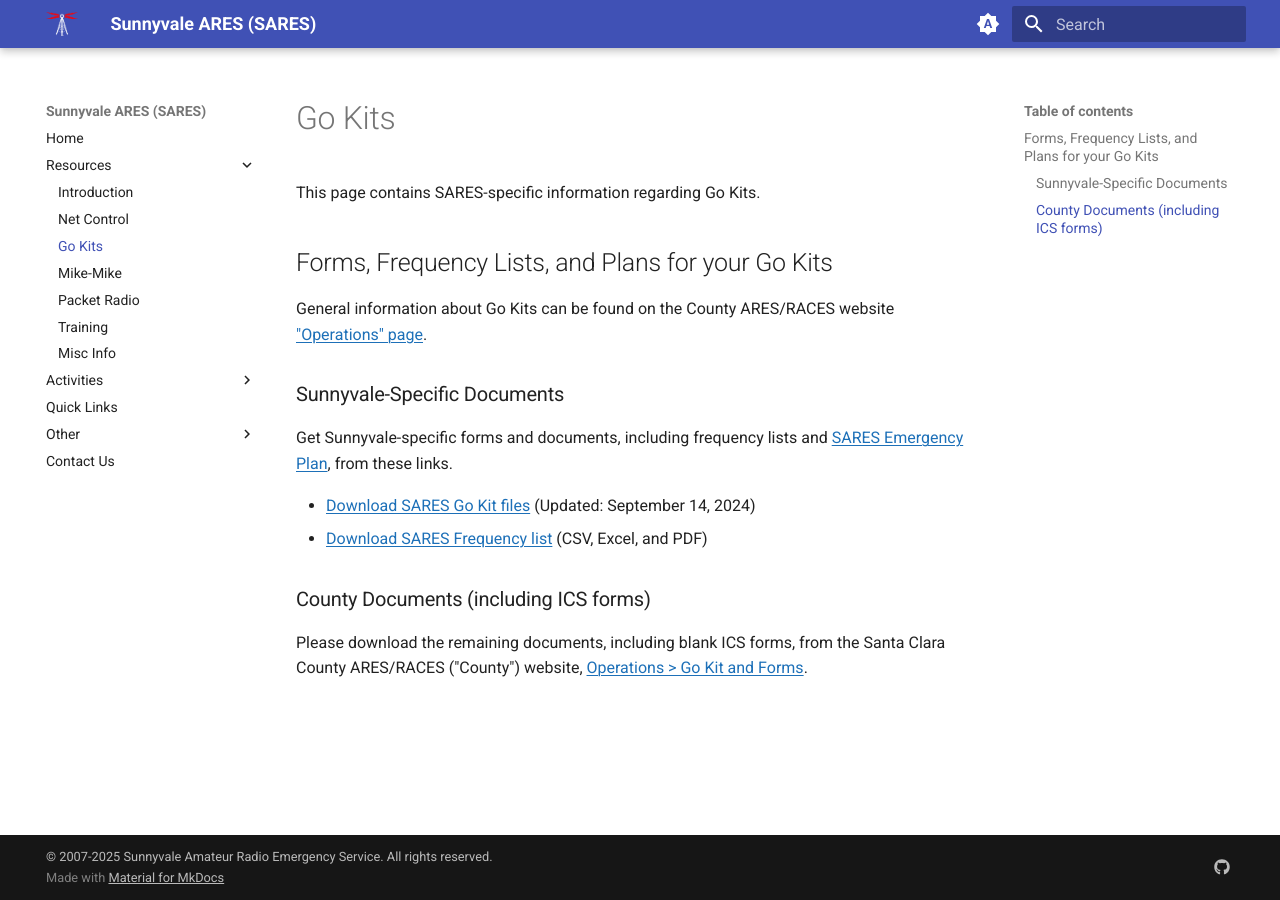
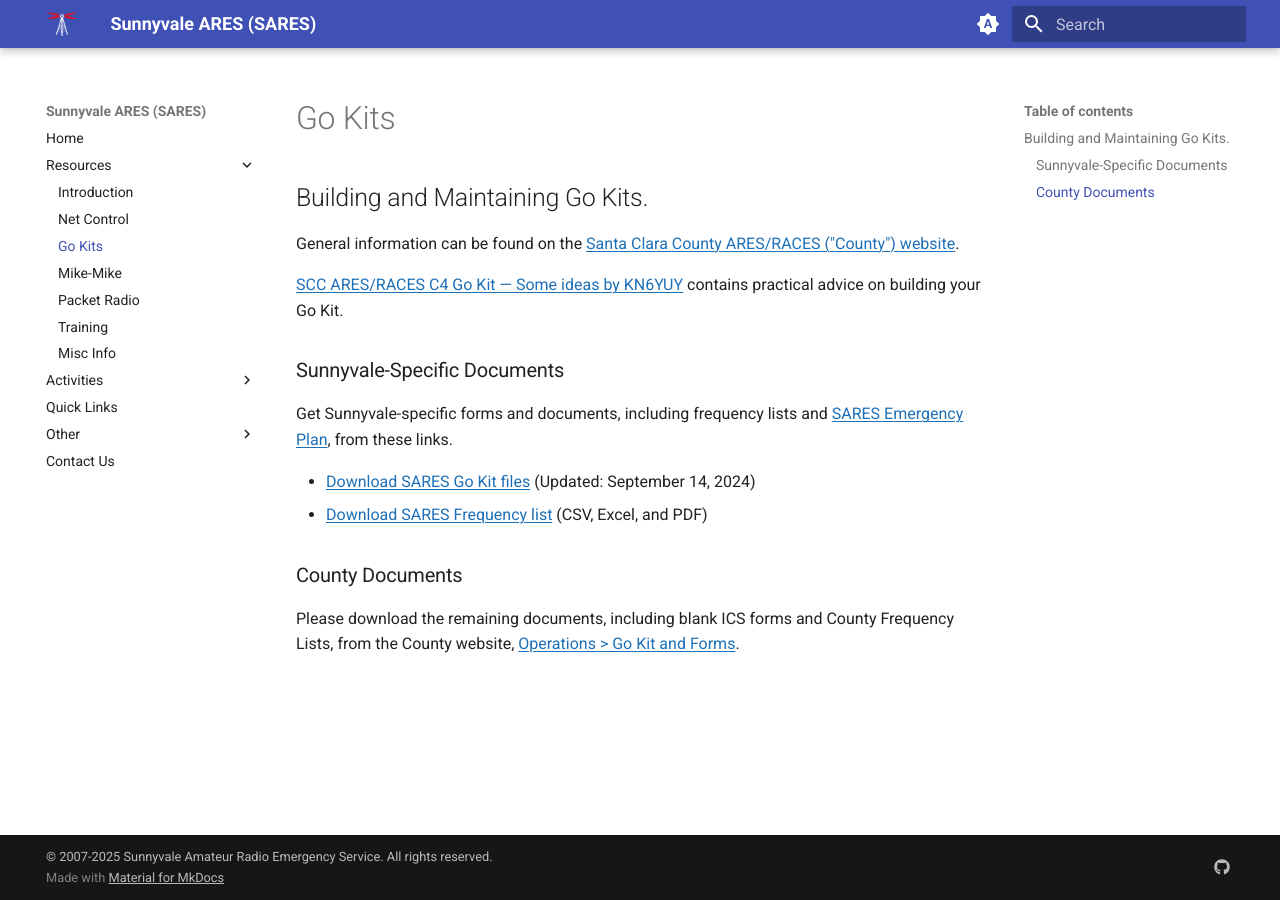
Before and after one commit to saresrg/www-k6sny-org, an MkDocs documentation site: the page built from docs/resources/go-kits.md, in a window 1280 px wide. Built offline with MkDocs 1.6.1 and Material for MkDocs 9.7.7, drawn with Linux system fonts in a browser that asks for light colours.

Commit message:
Link to C4 Go Kit presentation

```diff
--- a/docs/resources/go-kits.md
+++ b/docs/resources/go-kits.md
@@ -1,10 +1,10 @@
 # Go Kits
 
-This page contains SARES-specific information regarding Go Kits.
+## Building and Maintaining Go Kits.
 
-## Forms, Frequency Lists, and Plans for your Go Kits
+General information can be found on the [Santa Clara County ARES/RACES ("County") website](https://www.scc-ares-races.org/operations).
 
-General information about Go Kits can be found on the County ARES/RACES website ["Operations" page](https://www.scc-ares-races.org/operations).
+[SCC ARES/RACES C4 Go Kit — Some ideas by KN6YUY](https://github.com/saresrg/C4-Go-Kit/releases/latest) contains practical advice on building your Go Kit.
 
 ### Sunnyvale-Specific Documents
 
@@ -13,6 +13,6 @@ Get Sunnyvale-specific forms and documents, including frequency lists and [SARES
 -   [Download SARES Go Kit files](https://github.com/saresrg/Go-Kit-Forms/releases/latest) (Updated: September 14, 2024)
 -   [Download SARES Frequency list](https://github.com/saresrg/Go-Kit-Forms/releases/latest) (CSV, Excel, and PDF)
 
-### County Documents (including ICS forms)
+### County Documents
 
-Please download the remaining documents, including blank ICS forms, from the Santa Clara County ARES/RACES ("County") website, [Operations > Go Kit and Forms](https://www.scc-ares-races.org/operations/forms/go-kit).
+Please download the remaining documents, including blank ICS forms and County Frequency Lists, from the County website, [Operations > Go Kit and Forms](https://www.scc-ares-races.org/operations).
```
